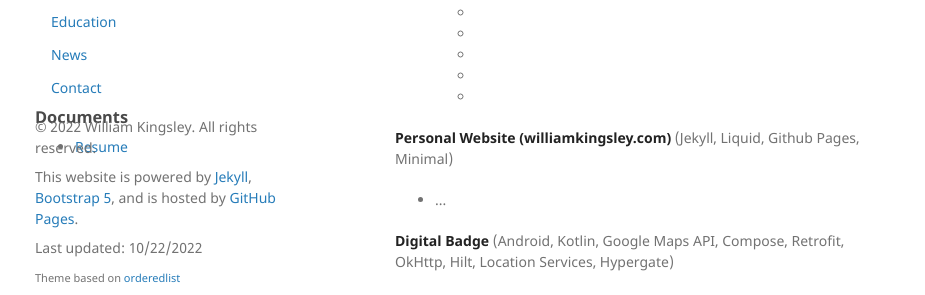
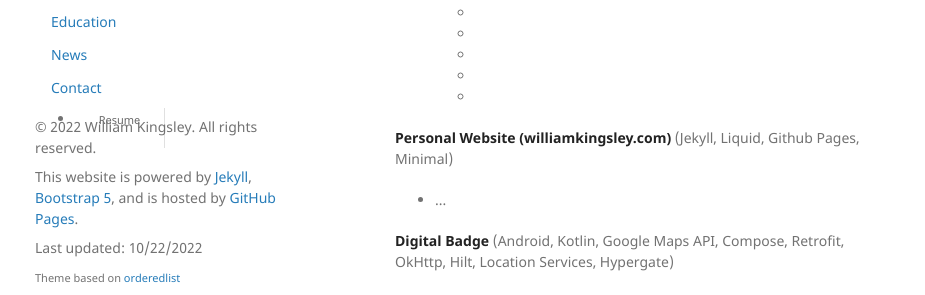
Before and after one commit to data-programmer/data-programmer.github.io, a Jekyll site: the page built from index.md, in a window 1280 px wide. Shown: the part 555-850 px from the top of the page, without its empty margins (175-1100 px from the left). Built offline with Jekyll 4.4.1, drawn with Linux system fonts in a browser that asks for light colours.

Commit message:
Adding downloads

```diff
--- a/_includes/downloads.html
+++ b/_includes/downloads.html
@@ -1,6 +1,7 @@
-<h3 class="page-title-spacing">Documents</h3>
-{% for item in site.data.settings.docs %}
-<ul class="page-list-spacing">
-    <li><a href="{{ item.url }}">{{ item.name }}</a></li>
-</ul>
-{% endfor %}
+<div class="downloads">
+    {% for item in site.data.settings.docs %}
+    <ul class="page-list-spacing">
+        <li><a href="{{ item.url }}">{{ item.name }}</a></li>
+    </ul>
+    {% endfor %}
+</div>
```
